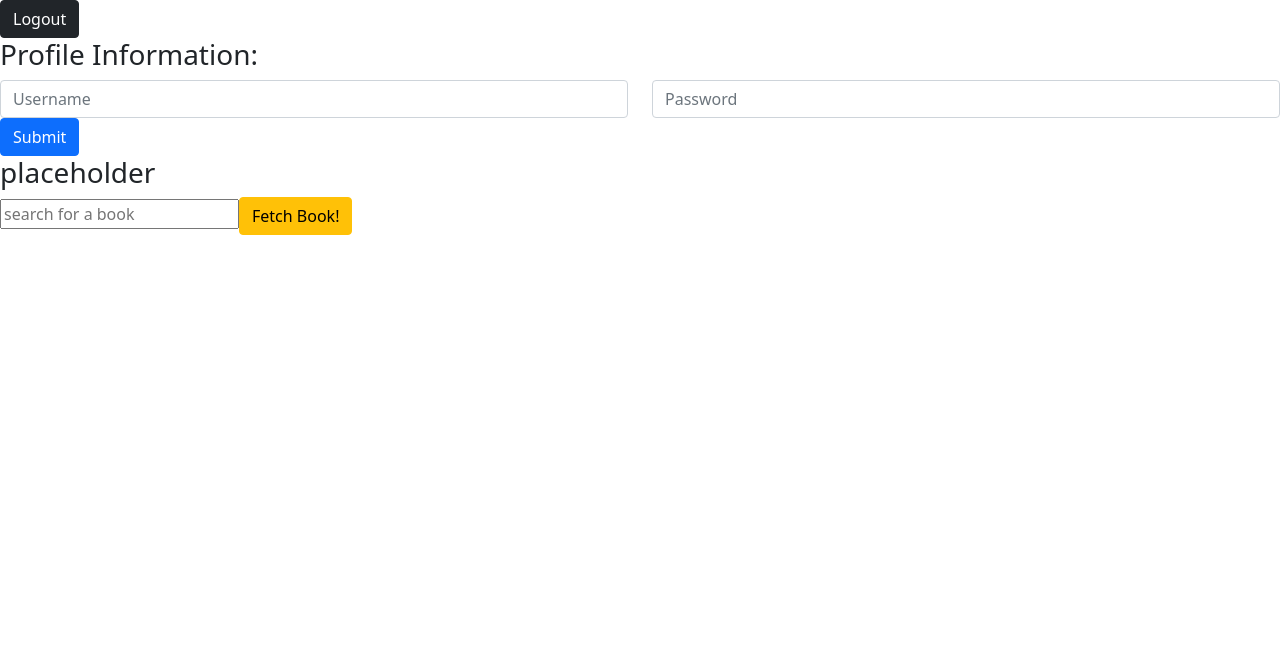
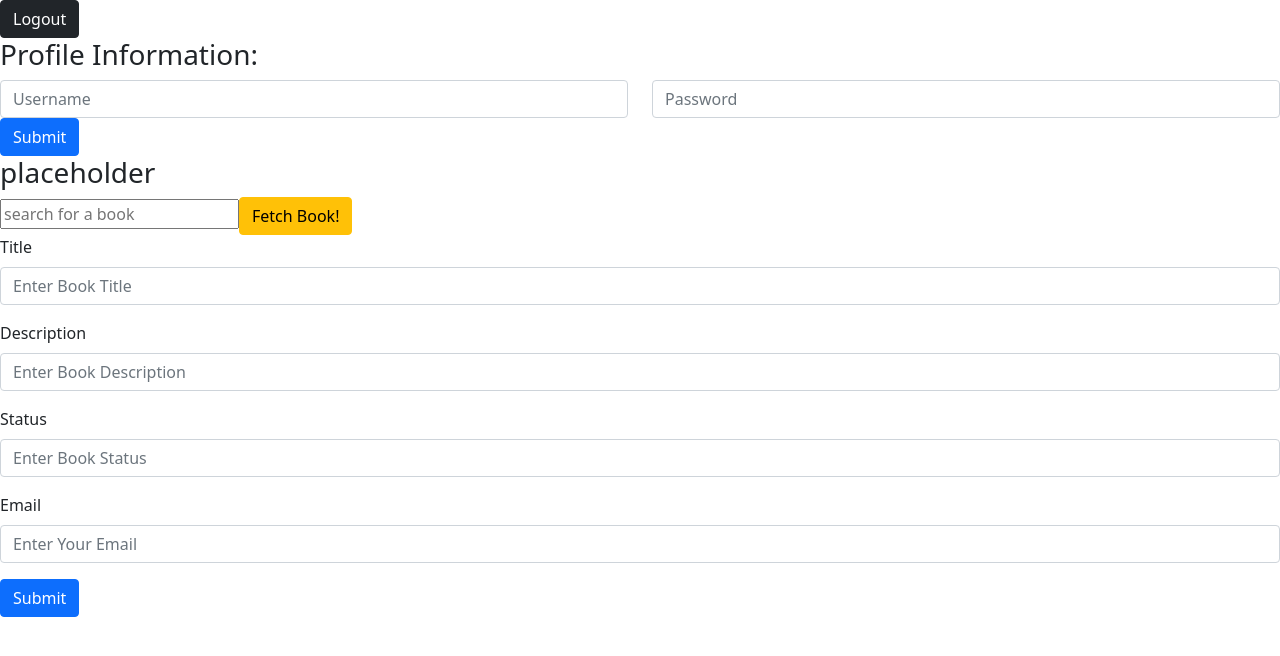
Before and after one commit to Cameron-Walden/can-of-books-frontend, a React (Create React App) app: page / in a window 1280 px wide. Shown: the top 656 px of the page. Built offline with nearby package versions, Linux system fonts and the light colour scheme.

Commit message:
adds form to create book, sends that to the server, and displays the new book when searched

```diff
--- a/src/components/BestBooks.js
+++ b/src/components/BestBooks.js
@@ -3,7 +3,8 @@ import React from 'react';
 import axios from 'axios';
 // import Container from 'react-bootstrap/Container';
 import Button from 'react-bootstrap/Button';
-import Books from './Books.js'
+import Books from './Books.js';
+import CreateBook from './CreateBook';
 
 // import {
 //   BrowserRouter as Router,
@@ -72,11 +73,18 @@ class BestBooks extends React.Component {
     this.setState({searchQuery: event.target.value});
    }
 
+   handleCreate = async (bookInfo) => {
+    const newBookResponse = await axios.post(process.env.REACT_APP_SERVER, bookInfo);
+    console.log(newBookResponse, '<---- NEW BOOK RESPONSE ---<<<')
+    this.fetchBooks();
+  };
+
   render() {
     return (
       <>
         <input onChange={this.changeHandler} placeholder="search for a book"></input>
         <Button onClick={this.handleTitleSubmit} variant="warning">Fetch Book!</Button>
+        <CreateBook onCreate={this.handleCreate}/>
         {this.state.books &&
           <Books bookArray={this.state.books}/>
         }
--- /dev/null
+++ b/src/components/CreateBook.js
@@ -0,0 +1,49 @@
+import { Component } from 'react'
+import Form from 'react-bootstrap/Form'
+import Button from 'react-bootstrap/Button'
+
+export default class CreateBook extends Component {
+
+
+  handleSubmit = (event) => {
+    event.preventDefault();
+    this.props.onCreate({
+      title: event.target.formTitle.value,
+      description: event.target.formDescription.value,
+      status: event.target.formStatus.value,
+      email: event.target.formEmail.value,
+    })
+
+  }
+
+  render() {
+    return (
+      <Form onSubmit={this.handleSubmit}>
+
+        <Form.Group className="mb-3" controlId="formTitle">
+          <Form.Label>Title</Form.Label>
+          <Form.Control type="name" placeholder="Enter Book Title" />
+        </Form.Group>
+
+        <Form.Group className="mb-3" controlId="formDescription">
+          <Form.Label>Description</Form.Label>
+          <Form.Control type="name" placeholder="Enter Book Description" />
+        </Form.Group>
+
+        <Form.Group className="mb-3" controlId="formStatus">
+          <Form.Label>Status</Form.Label>
+          <Form.Control type="name" placeholder="Enter Book Status" />
+        </Form.Group>
+
+        <Form.Group className="mb-3" controlId="formEmail">
+          <Form.Label>Email</Form.Label>
+          <Form.Control type="name" placeholder="Enter Your Email" />
+        </Form.Group>
+
+        <Button variant="primary" type="submit">
+          Submit
+        </Button>
+      </Form>
+    )
+  }
+}
```
